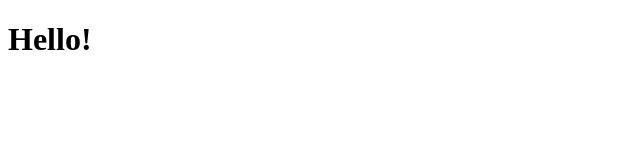
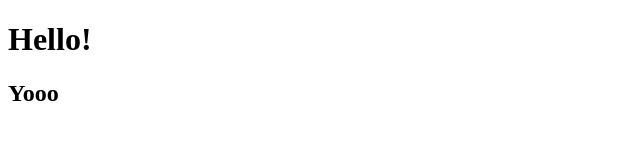
Before and after one commit to LuckyLife13/work1, a plain HTML site: page index.html in a window 1280 px wide. Shown: the full height of the page, 0-640 px from the left. Drawn offline with Linux system fonts and the light colour scheme.

Commit message:
index.html

```diff
--- a/index.html
+++ b/index.html
@@ -8,6 +8,7 @@
 </head>
 <body>
     <h1>Hello!</h1>
+    <h2>Yooo</h2>
 
 </body>
 </html>
```
